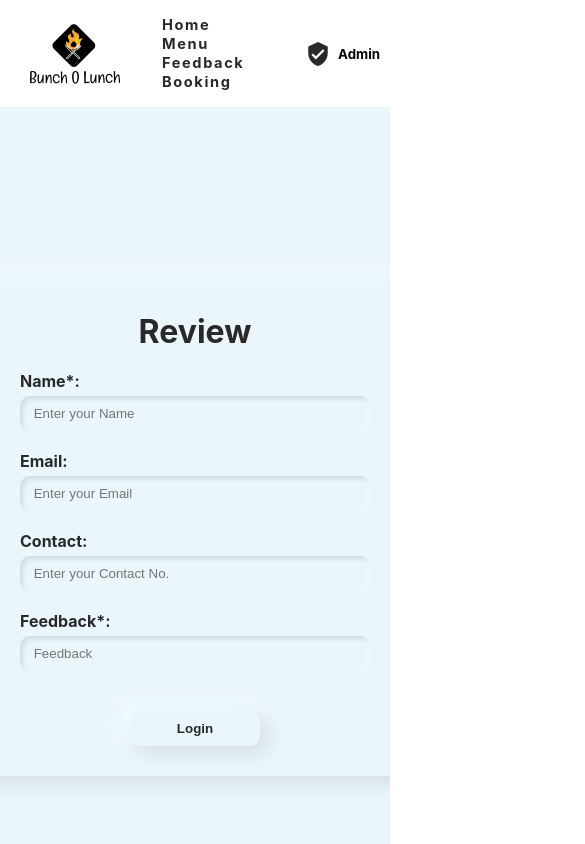
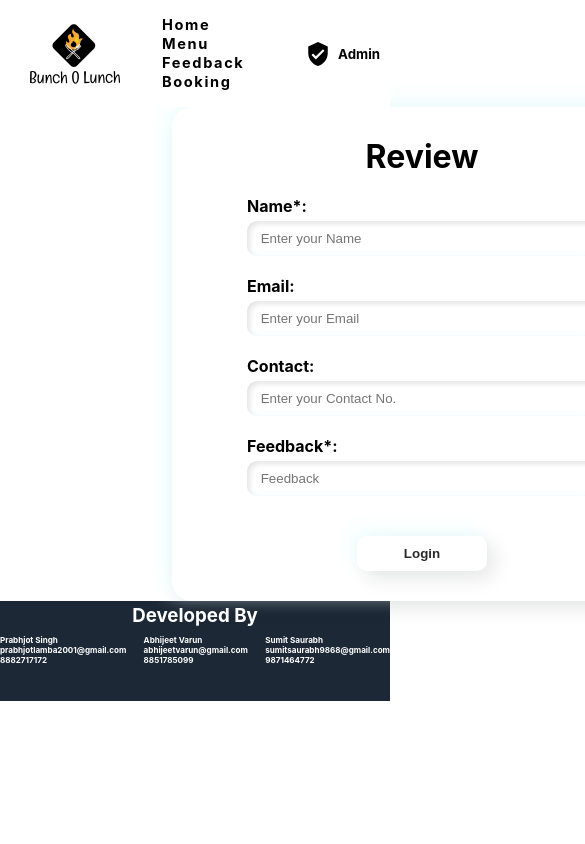
Before and after one commit to varunjeett/Restaurant-Web-App, a React (Create React App) app: page /review in a window 390 px wide. Shown: the top 844 px of the page, 585 px wide, since content can reach past the window. Built offline with nearby package versions, Linux system fonts and the light colour scheme; a web font is replaced by a local one.

Commit message:
fixed footer

```diff
--- a/src/Booking.css
+++ b/src/Booking.css
@@ -159,7 +159,7 @@
     padding: 0;
     margin: 0;
     box-sizing: border-box;
-    color: #292929;
+    /* color: #292929; */
   }
 
   .profile {
--- a/src/Review.css
+++ b/src/Review.css
@@ -1,4 +1,69 @@
 .review{
+    display: flex;
+    flex-direction: column;
+}
+
+@media screen and (max-width: 786px){
+    .review{
+        display: flex;
+        flex-direction: column;
+        align-items: center;
+        justify-content: center;
+        width: 100vh;
+    }
+
+
+}
+
+
+
+
+
+
+
+
+
+
+
+
+
+
+
+
+
+
+
+
+
+
+
+
+
+
+
+
+
+
+
+
+
+
+
+
+
+
+
+
+
+
+
+
+
+
+
+
+
+/* .review{
     width: 100%;
     height: 600px ;
     background-image: url("Media/Review.jpg");
@@ -30,7 +95,7 @@
     margin: 10px;
     color: white;
     font-weight: bold;
-    /* letter-spacing: 0.2em; */
+    letter-spacing: 0.2em;
     font-size: 2.0em ;
     font-family: 'Josefin Sans', sans-serif;
 }
@@ -97,7 +162,7 @@ input[type = submit]:hover {
 
 
     .review__cantainor{
-        /* height: fit-content; */
+        height: fit-content;
         width: 300px;
         align-items: center;
         display: flex;
@@ -166,4 +231,4 @@ input[type = submit]:hover {
 
 
 
-}
+} */
--- a/src/Review.js
+++ b/src/Review.js
@@ -48,8 +48,8 @@ const Review = () => {
   };
 
   return (
-    <div className="profile">
-      <div className="profile__fields">
+    <div className="review">
+      <div className="review_fields">
 
         <form onSubmit={submitForm} className="form">
           <h1>Review </h1>
```
